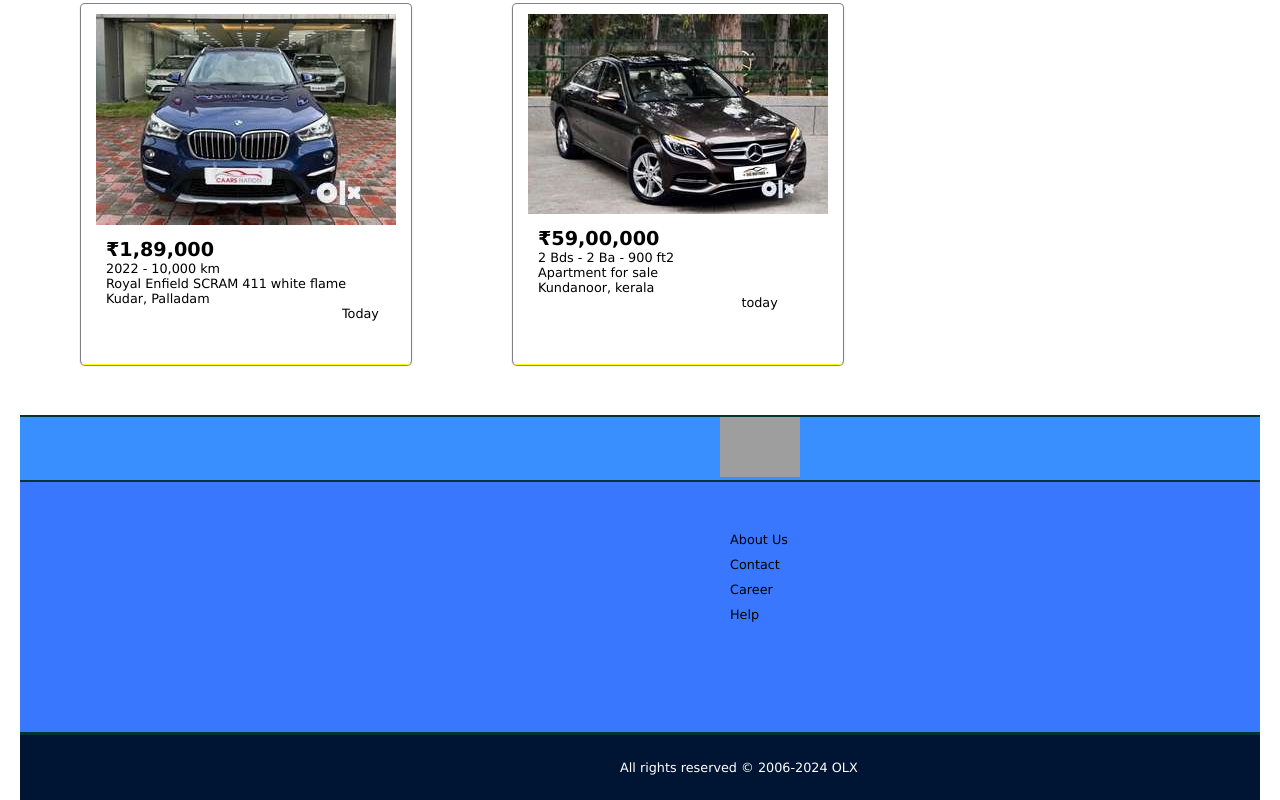
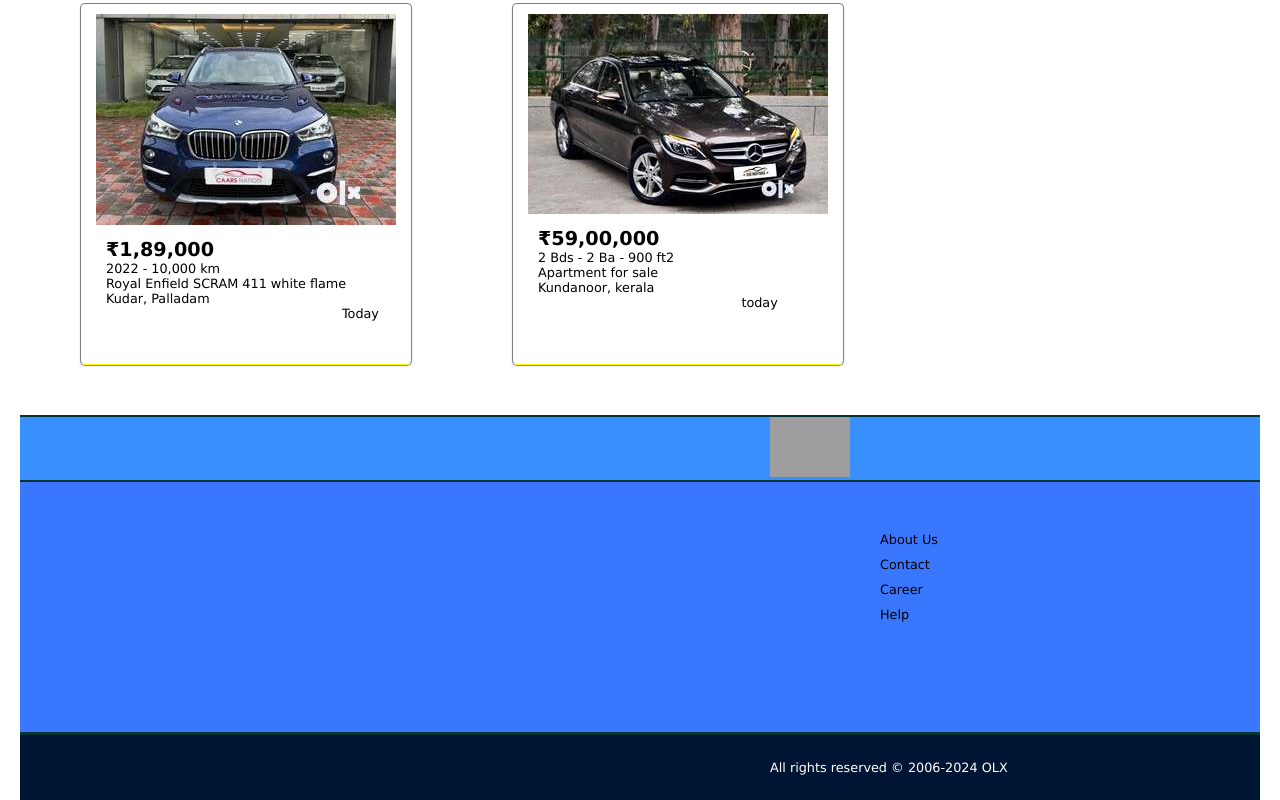
Before and after one commit to VinniAntony/OLX, a plain HTML site: page Index.html in a window 1280 px wide. Shown: the part 1715-2515 px from the top of the page. Drawn offline with Linux system fonts and the light colour scheme; grey boxes are pictures that could not be loaded.

Commit message:
FIRST COMMIT

```diff
--- a/style.css
+++ b/style.css
@@ -232,12 +232,13 @@
     height:20px;
     float: left;
 
+
 }
 .footer-top {
     display: flex;
     background-color: #3a8fff;
     color: black;
-    padding-left: 700px;
+    padding-left: 750px;
     border-top: 2px solid #003434;
 
 }
@@ -252,12 +253,13 @@
 .footer-link {
     margin: px;
     padding-top: 50px;
+    padding-left: 150px;
 
 }
 .footer-bottom {
     padding-top: 25px;
     padding-bottom: 25px;
-    padding-left: 600px;
+    padding-left: 750px;
     background-color:  #001534;
     border-top: 3px solid #003434;
     color: #fff;
```
